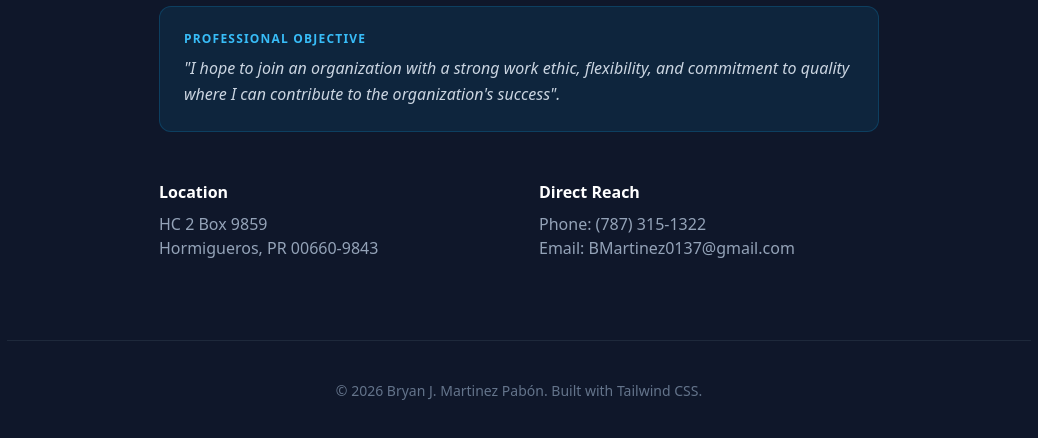
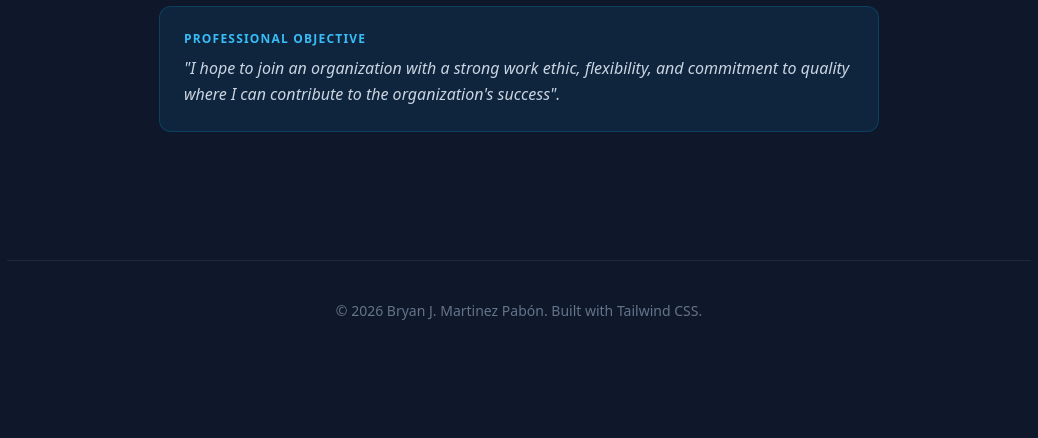
Before and after one commit to J0137Dev/J0137Dev.github.io-portfolio, a plain HTML site: page contact.html in a window 1280 px wide. Shown: the part 222-660 px from the top of the page, without its empty margins (121-1159 px from the left). Drawn offline with nearby package versions, Linux system fonts and the light colour scheme.

Commit message:
deleted info

```diff
--- a/contact.html
+++ b/contact.html
@@ -36,18 +36,6 @@
             </p>
         </div>
 
-        <div class="grid md:grid-cols-2 gap-10 text-slate-300">
-            <div>
-                <h4 class="text-white font-bold mb-2">Location</h4>
-                <p class="text-slate-400">HC 2 Box 9859 </p>
-                <p class="text-slate-400">Hormigueros, PR 00660-9843</p>
-            </div>
-            <div>
-                <h4 class="text-white font-bold mb-2">Direct Reach</h4>
-                <p class="text-slate-400">Phone: (787) 315-1322 </p>
-                <p class="text-slate-400">Email: BMartinez0137@gmail.com </p>
-            </div>
-        </div>
     </main>
 
     <footer class="max-w-5xl mx-auto px-6 py-10 text-center border-t border-slate-800 text-slate-500 text-sm">
```
Also changed, not shown: 1 other file.
